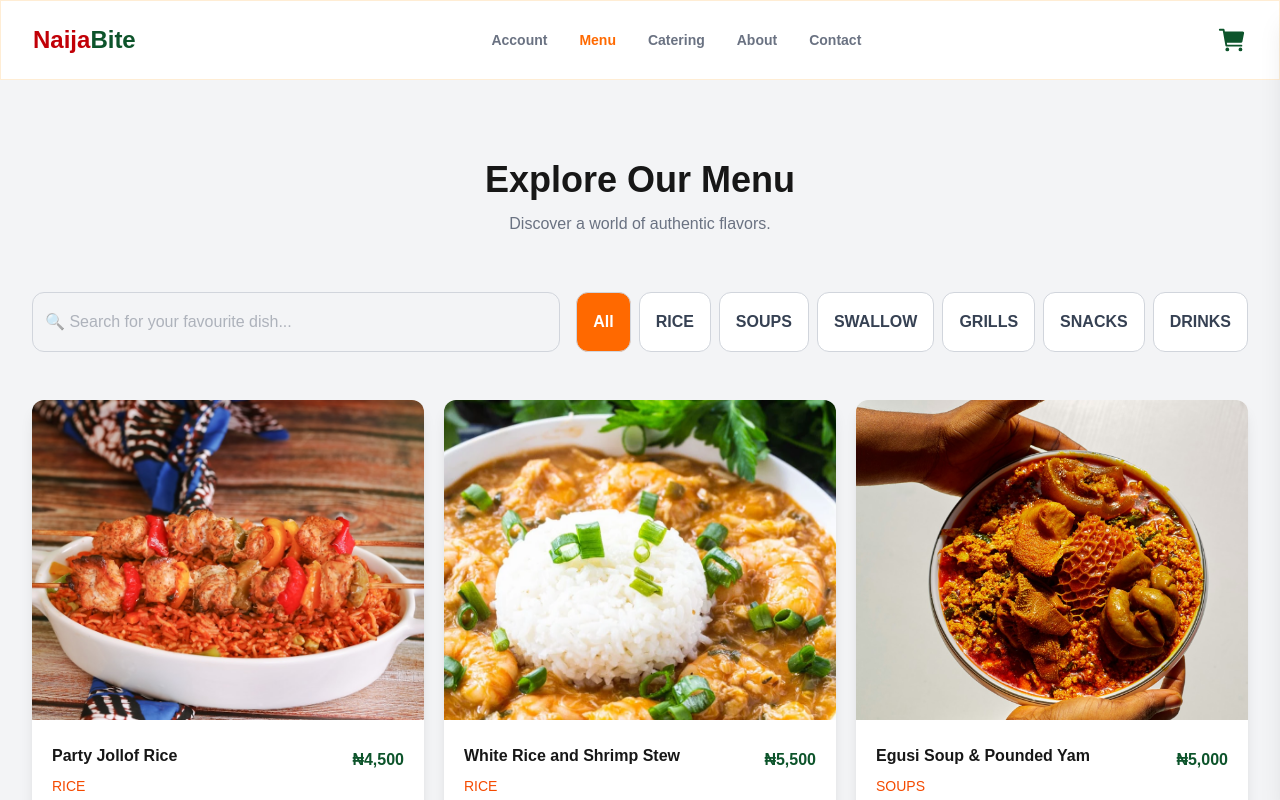
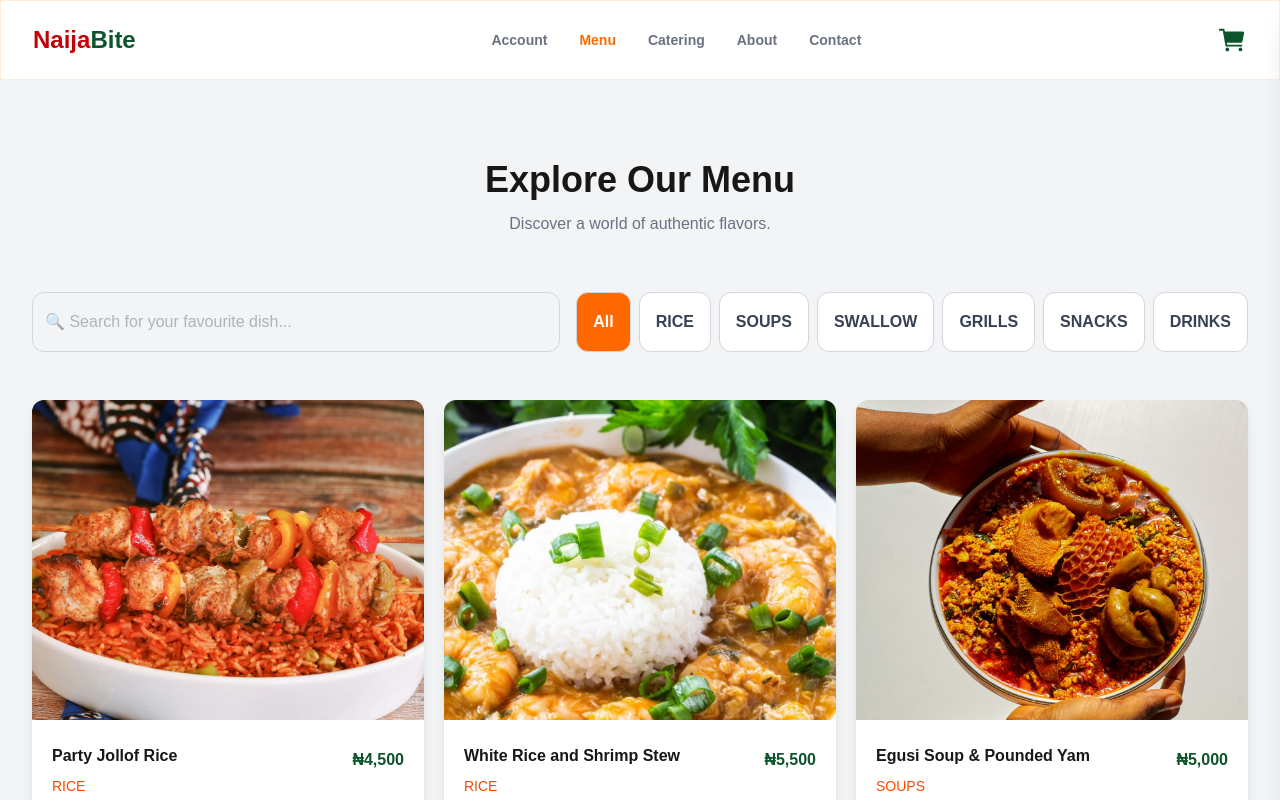
Before and after one commit to Kings-sys1/NaijaBite, a Next.js app: page /menu/all in a window 1280 px wide. Shown: the top 800 px of the page. Built offline with nearby package versions, Linux system fonts and the light colour scheme.

Commit message:
updated image for menu

```diff
--- a/app/menu/all/page.js
+++ b/app/menu/all/page.js
@@ -12,7 +12,7 @@ const categories = ["All", "RICE", "SOUPS", "SWALLOW", "GRILLS", "SNACKS", "DRIN
             category: "RICE",
             price: 4500,
             description: "Authentic smoky party Jollof rice served with fried plantain and your choice of protein.",
-            image: "/food1.jfif",
+            image: "/hero-1.jpg",
         },
         {
             id: 2,
@@ -20,7 +20,7 @@ const categories = ["All", "RICE", "SOUPS", "SWALLOW", "GRILLS", "SNACKS", "DRIN
             category: "RICE",
             price: 5500,
             description: "White rice, and perfectly cooked highly protenous shrimp stew.",
-            image: "/shrimp&rice.webp",
+            image: "/Shrimp&rice.webp",
         },
         {
             id: 3,
--- a/app/page.js
+++ b/app/page.js
@@ -30,7 +30,7 @@ const categories = ["All", "RICE", "SOUPS", "SWALLOW", "GRILLS", "SNACKS", "DRIN
             category: "RICE",
             price: 4500,
             description: "Authentic smoky party Jollof rice served with fried plantain and your choice of protein.",
-            image: "/food1.jfif",
+            image: "/hero-1.jpg",
         },
         {
             id: 2,
@@ -38,7 +38,7 @@ const categories = ["All", "RICE", "SOUPS", "SWALLOW", "GRILLS", "SNACKS", "DRIN
             category: "RICE",
             price: 5500,
             description: "White rice, and perfectly cooked highly protenous shrimp stew.",
-            image: "/shrimp&rice.webp",
+            image: "/Shrimp&rice.webp",
         },
         {
             id: 3,
```
